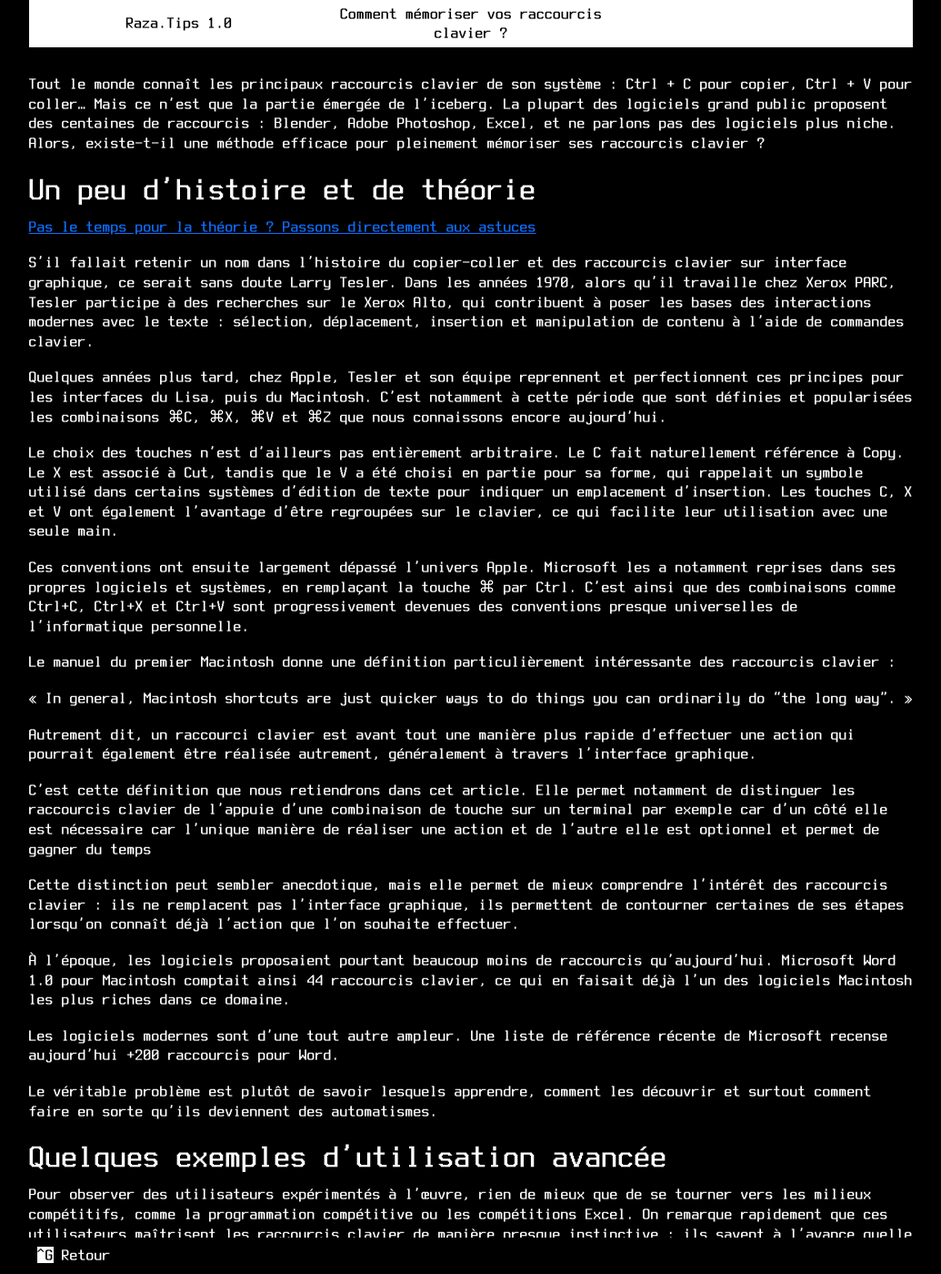
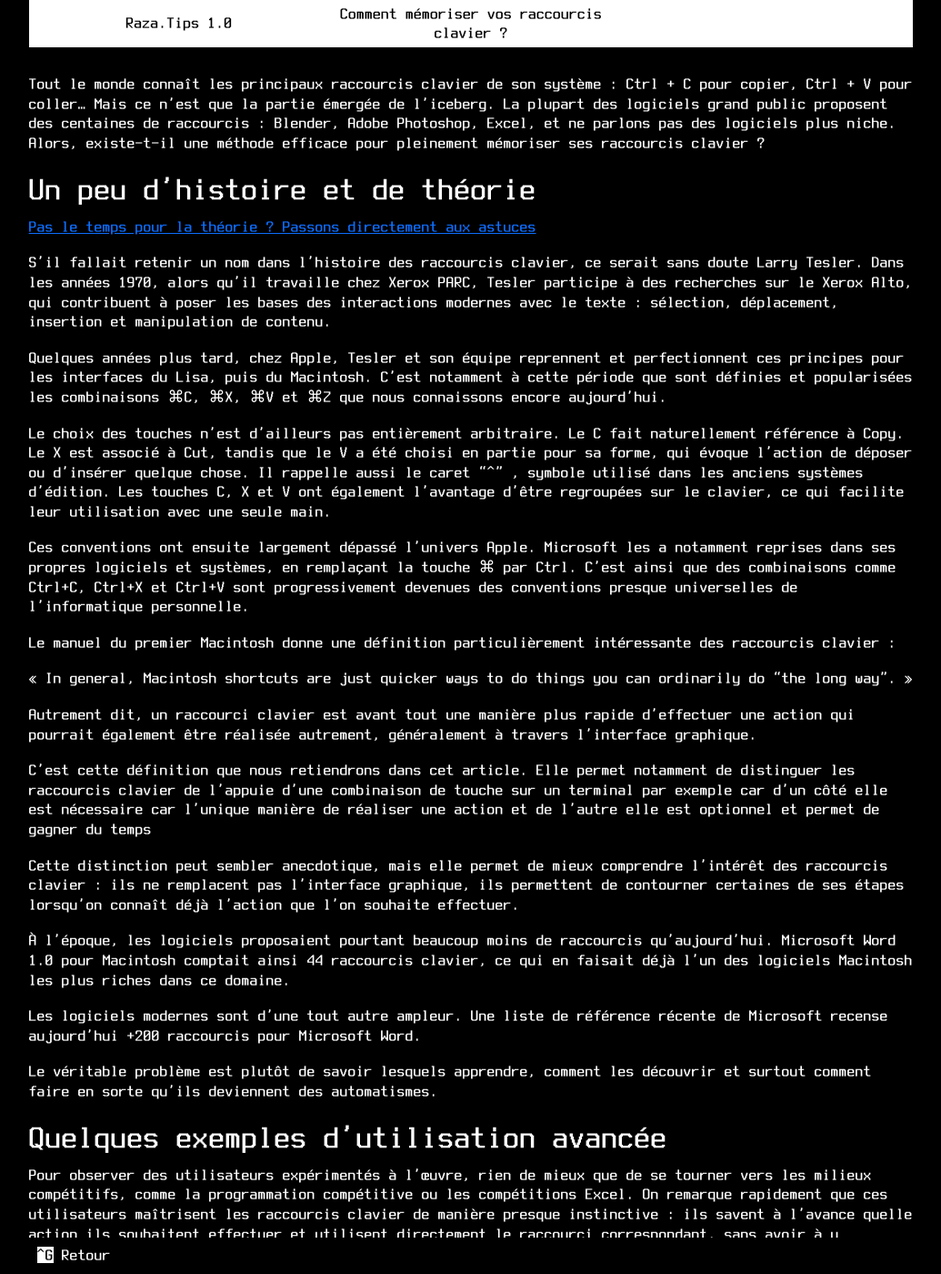
Before and after one commit to Razaaaaaaa/razaaaaaaa.github.io, a Jekyll site: the page built from _posts/2026-08-23-raccourci-clavier.md, in a window 1280 px wide and 1400 px high. Shown: the whole window at 91% size, without its empty margins (122-1157 px from the left). Built offline with Jekyll 4.4.1, drawn with Linux system fonts in a browser that asks for light colours; some of the changed text lies outside the part shown.

Commit message:
fix(raccourci-clavier.md) : amélioration des certaines parties ajout de sources

```diff
--- a/_posts/2026-08-23-raccourci-clavier.md
+++ b/_posts/2026-08-23-raccourci-clavier.md
@@ -11,11 +11,11 @@ Tout le monde connaît les principaux raccourcis clavier de son système : Ctrl
 [Pas le temps pour la théorie ? Passons directement aux astuces](#mes-astuces)
 
 
-S’il fallait retenir un nom dans l’histoire du copier-coller et des raccourcis clavier sur interface graphique, ce serait sans doute Larry Tesler. Dans les années 1970, alors qu’il travaille chez Xerox PARC, Tesler participe à des recherches sur le Xerox Alto, qui contribuent à poser les bases des interactions modernes avec le texte : sélection, déplacement, insertion et manipulation de contenu à l’aide de commandes clavier.
+S’il fallait retenir un nom dans l’histoire des raccourcis clavier, ce serait sans doute Larry Tesler. Dans les années 1970, alors qu’il travaille chez Xerox PARC, Tesler participe à des recherches sur le Xerox Alto, qui contribuent à poser les bases des interactions modernes avec le texte : sélection, déplacement, insertion et manipulation de contenu.
 
 Quelques années plus tard, chez Apple, Tesler et son équipe reprennent et perfectionnent ces principes pour les interfaces du Lisa, puis du Macintosh. C’est notamment à cette période que sont définies et popularisées les combinaisons ⌘C, ⌘X, ⌘V et ⌘Z que nous connaissons encore aujourd’hui.
 
-Le choix des touches n’est d’ailleurs pas entièrement arbitraire. Le C fait naturellement référence à Copy. Le X est associé à Cut, tandis que le V a été choisi en partie pour sa forme, qui rappelait un symbole utilisé dans certains systèmes d’édition de texte pour indiquer un emplacement d’insertion. Les touches C, X et V ont également l’avantage d’être regroupées sur le clavier, ce qui facilite leur utilisation avec une seule main.
+Le choix des touches n’est d’ailleurs pas entièrement arbitraire. Le C fait naturellement référence à Copy. Le X est associé à Cut, tandis que le V a été choisi en partie pour sa forme, qui évoque l’action de déposer ou d’insérer quelque chose. Il rappelle aussi le caret "^" , symbole utilisé dans les anciens systèmes d’édition. Les touches C, X et V ont également l’avantage d’être regroupées sur le clavier, ce qui facilite leur utilisation avec une seule main.
 
 Ces conventions ont ensuite largement dépassé l'univers Apple. Microsoft les a notamment reprises dans ses propres logiciels et systèmes, en remplaçant la touche ⌘ par Ctrl. C’est ainsi que des combinaisons comme Ctrl+C, Ctrl+X et Ctrl+V sont progressivement devenues des conventions presque universelles de l’informatique personnelle.
 
@@ -32,7 +32,7 @@ Cette distinction peut sembler anecdotique, mais elle permet de mieux comprendre
 
 À l'époque, les logiciels proposaient pourtant beaucoup moins de raccourcis qu'aujourd'hui. Microsoft Word 1.0 pour Macintosh comptait ainsi 44 raccourcis clavier, ce qui en faisait déjà l'un des logiciels Macintosh les plus riches dans ce domaine.
 
-Les logiciels modernes sont d'une tout autre ampleur. Une liste de référence récente de Microsoft recense aujourd'hui +200 raccourcis pour Word.
+Les logiciels modernes sont d'une tout autre ampleur. Une liste de référence récente de Microsoft recense aujourd'hui +200 raccourcis pour Microsoft Word.
 
 Le véritable problème est plutôt de savoir lesquels apprendre, comment les découvrir et surtout comment faire en sorte qu'ils deviennent des automatismes.
 
```
Also changed, not shown: other parts of _posts/2026-08-23-raccourci-clavier.md (+1 -0 lines).
